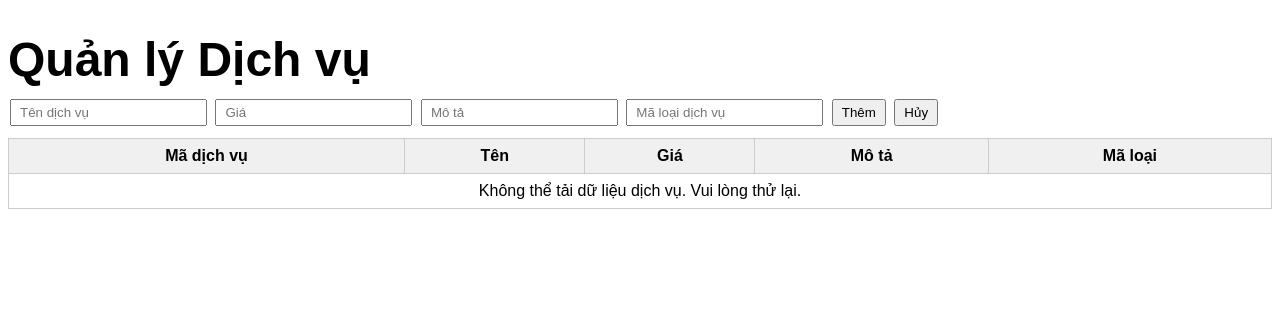
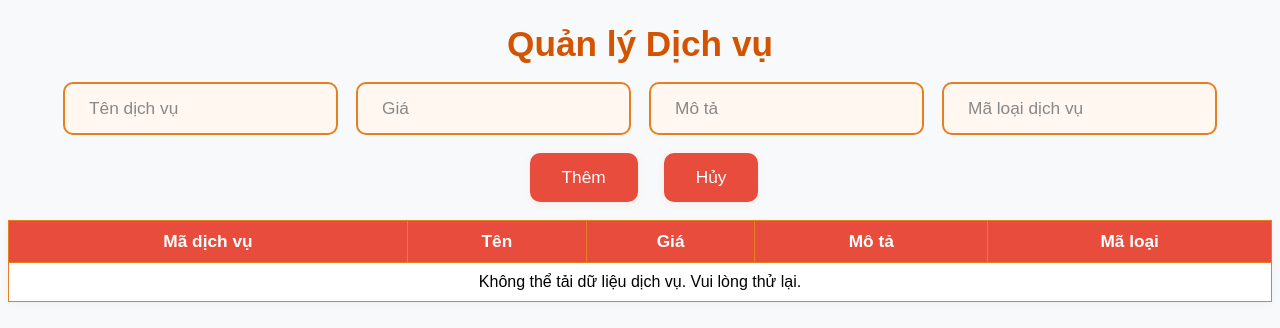
Before and after one commit to ducnm2412/AutoServices, a plain HTML site: page app/views/html/serviceManage.html in a window 1280 px wide. Drawn offline with Linux system fonts and the light colour scheme; no server answers.

Commit message:
update css admin

```diff
--- a/app/views/css/allOrder.css
+++ b/app/views/css/allOrder.css
@@ -1,24 +1,65 @@
 body {
   font-family: Arial, sans-serif;
+  background: #f8f9fa;
 }
+
 h1 {
   font-size: 2em;
   margin-bottom: 0.5em;
+  color: #d35400;
+  text-align: center;
+  font-weight: bold;
 }
+
 table {
   width: 100%;
   border-collapse: collapse;
+  background: #fff;
+  box-shadow: 0 2px 8px rgba(0, 0, 0, 0.04);
 }
+
 th,
 td {
-  border: 1px solid #ccc;
-  padding: 8px;
+  border: 1.5px solid #e67e22;
+  padding: 10px 8px;
   text-align: center;
+  font-size: 1em;
 }
+
 th {
-  background: #f0f0f0;
+  background: #e74c3c;
+  color: #fff;
+  font-weight: 600;
+  font-size: 1.08em;
 }
-button {
-  padding: 4px 10px;
-  margin: 2px;
+
+tr:nth-child(even) td {
+  background: #fff7f0;
 }
+
+tr:nth-child(odd) td {
+  background: #fff;
+}
+
+tr:hover td {
+  background: #ffe0b2;
+}
+
+button,
+input[type="button"] {
+  background: #e74c3c;
+  color: #fff;
+  border: none;
+  border-radius: 6px;
+  padding: 8px 18px;
+  margin: 2px 4px;
+  font-size: 1em;
+  cursor: pointer;
+  transition: background 0.2s;
+  font-weight: 500;
+}
+
+button:hover,
+input[type="button"]:hover {
+  background: #d35400;
+}
--- a/app/views/css/contractAdmin.css
+++ b/app/views/css/contractAdmin.css
@@ -4,11 +4,15 @@ body {
   margin: 0;
   padding: 0;
 }
+
 h1 {
   text-align: center;
   margin-top: 30px;
-  color: #2d3a4b;
+  color: #d35400;
+  font-size: 2.2em;
+  font-weight: bold;
 }
+
 table {
   width: 98%;
   margin: 30px auto;
@@ -16,41 +20,70 @@ table {
   background: #fff;
   box-shadow: 0 2px 8px rgba(0, 0, 0, 0.04);
 }
+
 thead th {
-  background: #2d3a4b;
+  background: #e74c3c;
   color: #fff;
-  padding: 10px 8px;
+  padding: 12px 10px;
   font-weight: 600;
-  border-bottom: 2px solid #e0e0e0;
+  border-bottom: 2px solid #e67e22;
+  font-size: 1.08em;
 }
+
 tbody td {
   padding: 10px 8px;
-  border-bottom: 1px solid #e0e0e0;
+  border-bottom: 1.5px solid #e67e22;
   text-align: center;
   font-size: 1em;
 }
+
 tbody tr:last-child td {
   border-bottom: none;
 }
+
+tbody tr:nth-child(even) td {
+  background: #fff7f0;
+}
+
+tbody tr:nth-child(odd) td {
+  background: #fff;
+}
+
+tbody tr:hover td {
+  background: #ffe0b2;
+}
+
 input[name="adminReply"] {
-  padding: 4px 8px;
-  border: 1px solid #bbb;
-  border-radius: 4px;
+  padding: 8px 14px;
+  border: 1.5px solid #e67e22;
+  border-radius: 6px;
   font-size: 1em;
+  background: #fff7f0;
+  transition: border 0.2s;
 }
+
+input[name="adminReply"]:focus {
+  border: 1.5px solid #e74c3c;
+  background: #fff3e0;
+}
+
 button[type="submit"] {
-  padding: 4px 10px;
-  background: #2d3a4b;
+  padding: 8px 18px;
+  background: #e74c3c;
   color: #fff;
   border: none;
-  border-radius: 4px;
-  margin-left: 4px;
+  border-radius: 6px;
+  margin-left: 6px;
   cursor: pointer;
   font-size: 1em;
+  font-weight: 500;
+  transition: background 0.2s;
 }
+
 button[type="submit"]:hover {
-  background: #1a222e;
+  background: #d35400;
 }
+
 td[style*="white-space:pre-line"] {
   text-align: left;
   max-width: 300px;
--- a/app/views/css/feedbackAdmin.css
+++ b/app/views/css/feedbackAdmin.css
@@ -4,11 +4,15 @@ body {
   margin: 0;
   padding: 0;
 }
+
 h1 {
   text-align: center;
   margin-top: 30px;
-  color: #2d3a4b;
+  color: #d35400;
+  font-size: 2.2em;
+  font-weight: bold;
 }
+
 table {
   width: 95%;
   margin: 30px auto;
@@ -16,19 +20,35 @@ table {
   background: #fff;
   box-shadow: 0 2px 8px rgba(0, 0, 0, 0.04);
 }
+
 thead th {
-  background: #2d3a4b;
+  background: #e74c3c;
   color: #fff;
-  padding: 10px 8px;
+  padding: 12px 10px;
   font-weight: 600;
-  border-bottom: 2px solid #e0e0e0;
+  border-bottom: 2px solid #e67e22;
+  font-size: 1.08em;
 }
+
 tbody td {
   padding: 10px 8px;
-  border-bottom: 1px solid #e0e0e0;
+  border-bottom: 1.5px solid #e67e22;
   text-align: center;
   font-size: 1em;
 }
+
 tbody tr:last-child td {
   border-bottom: none;
 }
+
+tbody tr:nth-child(even) td {
+  background: #fff7f0;
+}
+
+tbody tr:nth-child(odd) td {
+  background: #fff;
+}
+
+tbody tr:hover td {
+  background: #ffe0b2;
+}
--- a/app/views/css/partManage.css
+++ b/app/views/css/partManage.css
@@ -1,31 +1,149 @@
 body {
   font-family: Arial, sans-serif;
+  background: #f8f9fa;
 }
+
 h1 {
-  font-size: 3em;
-  margin-bottom: 0.2em;
+  font-size: 2.2em;
+  margin-bottom: 0.5em;
+  color: #d35400;
+  text-align: center;
 }
+
+/* Form nhập */
 form {
-  margin-bottom: 10px;
+  display: flex;
+  gap: 18px;
+  align-items: center;
+  margin-bottom: 18px;
+  margin-top: 18px;
+  flex-wrap: wrap;
+  justify-content: center;
 }
-input,
-button {
-  margin: 2px 2px;
-  padding: 4px 8px;
+
+form input[type="text"],
+form input[type="number"] {
+  padding: 10px 16px;
+  border: 1.5px solid #e67e22;
+  border-radius: 6px;
+  font-size: 1.08em;
+  outline: none;
+  transition: border 0.2s;
+  background: #fff7f0;
+  color: #222;
+  min-width: 180px;
 }
+
+form input[type="text"]:focus,
+form input[type="number"]:focus {
+  border: 1.5px solid #e74c3c;
+  background: #fff3e0;
+}
+
+form button,
+button,
+input[type="button"] {
+  background: #e74c3c;
+  color: #fff;
+  border: none;
+  border-radius: 6px;
+  padding: 10px 22px;
+  font-size: 1.08em;
+  margin-left: 4px;
+  cursor: pointer;
+  transition: background 0.2s;
+}
+
+form button:hover,
+button:hover,
+input[type="button"]:hover {
+  background: #d35400;
+}
+
 table {
   width: 100%;
   border-collapse: collapse;
+  background: #fff;
+  box-shadow: 0 2px 8px rgba(0, 0, 0, 0.04);
 }
+
 th,
 td {
-  border: 1px solid #ccc;
-  padding: 8px;
+  padding: 10px 8px;
   text-align: center;
+  border: 1px solid #e67e22;
+  font-size: 1em;
 }
+
 th {
-  background: #f0f0f0;
+  background: #e74c3c;
+  color: #fff;
+  font-weight: 600;
+  font-size: 1.08em;
 }
-.action-btn {
-  margin: 0 4px;
+
+tr:nth-child(even) td {
+  background: #fff7f0;
 }
+
+tr:nth-child(odd) td {
+  background: #fff;
+}
+
+tr:hover td {
+  background: #ffe0b2;
+}
+
+tfoot th,
+tfoot td {
+  background: #e74c3c;
+  color: #fff;
+  font-weight: 600;
+}
+
+.action-btn,
+button.action-btn,
+input[type="button"].action-btn {
+  background: #e74c3c;
+  color: #fff;
+  border: none;
+  border-radius: 6px;
+  padding: 6px 16px;
+  margin: 0 2px;
+  font-size: 1em;
+  cursor: pointer;
+  transition: background 0.2s;
+}
+
+.action-btn:hover {
+  background: #d35400;
+}
+
+input,
+select {
+  padding: 6px 10px;
+  border: 1px solid #e67e22;
+  border-radius: 4px;
+  font-size: 1em;
+}
+
+@media (max-width: 900px) {
+  table,
+  thead,
+  tbody,
+  th,
+  td,
+  tr {
+    font-size: 0.95em;
+  }
+  form {
+    flex-direction: column;
+    gap: 10px;
+    align-items: stretch;
+  }
+  form input,
+  form button {
+    min-width: unset;
+    width: 100%;
+  }
+}
--- a/app/views/css/serviceManage.css
+++ b/app/views/css/serviceManage.css
@@ -1,31 +1,159 @@
 body {
   font-family: Arial, sans-serif;
+  background: #f8f9fa;
 }
+
 h1 {
-  font-size: 3em;
-  margin-bottom: 0.2em;
+  font-size: 2.2em;
+  margin-bottom: 0.5em;
+  color: #d35400;
+  text-align: center;
+  font-weight: bold;
 }
+
 form {
-  margin-bottom: 10px;
+  display: flex;
+  gap: 18px;
+  align-items: center;
+  margin-bottom: 18px;
+  margin-top: 18px;
+  flex-wrap: wrap;
+  justify-content: center;
 }
-input,
-button {
-  margin: 2px 2px;
-  padding: 4px 8px;
+
+form input[type="text"],
+form input[type="number"] {
+  padding: 14px 24px;
+  border: 2px solid #e67e22;
+  border-radius: 10px;
+  font-size: 1.08em;
+  outline: none;
+  background: #fff7f0;
+  color: #222;
+  min-width: 200px;
+  transition: border 0.2s, box-shadow 0.2s;
+  box-shadow: none;
 }
+
+form input[type="text"]::placeholder,
+form input[type="number"]::placeholder {
+  color: #888;
+  opacity: 1;
+}
+
+form input[type="text"]:focus,
+form input[type="number"]:focus {
+  border: 2px solid #e74c3c;
+  background: #fff3e0;
+  box-shadow: 0 0 0 2px #ffe0b2;
+}
+
+form button,
+button,
+input[type="button"] {
+  background: #e74c3c;
+  color: #fff;
+  border: none;
+  border-radius: 10px;
+  padding: 14px 32px;
+  font-size: 1.08em;
+  margin-left: 8px;
+  cursor: pointer;
+  transition: background 0.2s, box-shadow 0.2s;
+  font-weight: 500;
+  box-shadow: 0 2px 8px rgba(231, 76, 60, 0.08);
+}
+
+form button:hover,
+button:hover,
+input[type="button"]:hover {
+  background: #d35400;
+}
+
 table {
   width: 100%;
   border-collapse: collapse;
+  background: #fff;
+  box-shadow: 0 2px 8px rgba(0, 0, 0, 0.04);
 }
+
 th,
 td {
-  border: 1px solid #ccc;
-  padding: 8px;
+  padding: 10px 8px;
   text-align: center;
+  border: 1px solid #e67e22;
+  font-size: 1em;
 }
+
 th {
-  background: #f0f0f0;
+  background: #e74c3c;
+  color: #fff;
+  font-weight: 600;
+  font-size: 1.08em;
 }
-.action-btn {
-  margin: 0 4px;
+
+tr:nth-child(even) td {
+  background: #fff7f0;
 }
+
+tr:nth-child(odd) td {
+  background: #fff;
+}
+
+tr:hover td {
+  background: #ffe0b2;
+}
+
+tfoot th,
+tfoot td {
+  background: #e74c3c;
+  color: #fff;
+  font-weight: 600;
+}
+
+.action-btn,
+button.action-btn,
+input[type="button"].action-btn {
+  background: #e74c3c;
+  color: #fff;
+  border: none;
+  border-radius: 6px;
+  padding: 6px 16px;
+  margin: 0 2px;
+  font-size: 1em;
+  cursor: pointer;
+  transition: background 0.2s;
+}
+
+.action-btn:hover {
+  background: #d35400;
+}
+
+input,
+select {
+  padding: 6px 10px;
+  border: 1px solid #e67e22;
+  border-radius: 4px;
+  font-size: 1em;
+}
+
+@media (max-width: 900px) {
+  table,
+  thead,
+  tbody,
+  th,
+  td,
+  tr {
+    font-size: 0.95em;
+  }
+  form {
+    flex-direction: column;
+    gap: 10px;
+    align-items: stretch;
+  }
+  form input,
+  form button {
+    min-width: unset;
+    width: 100%;
+  }
+}
```
